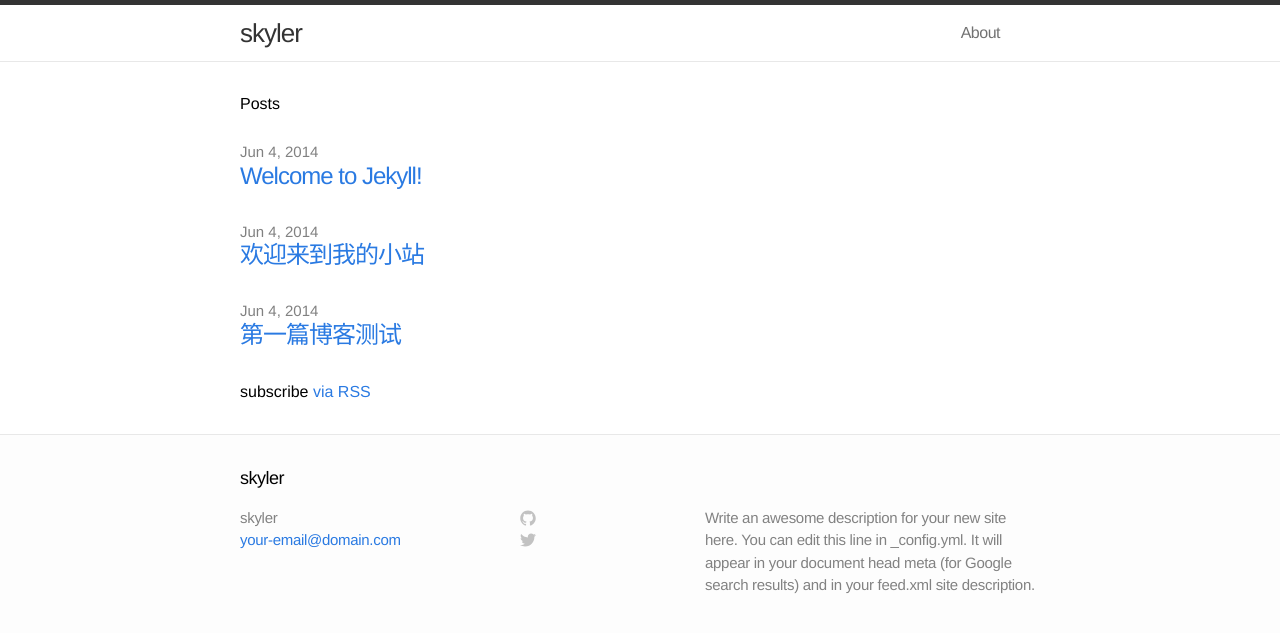
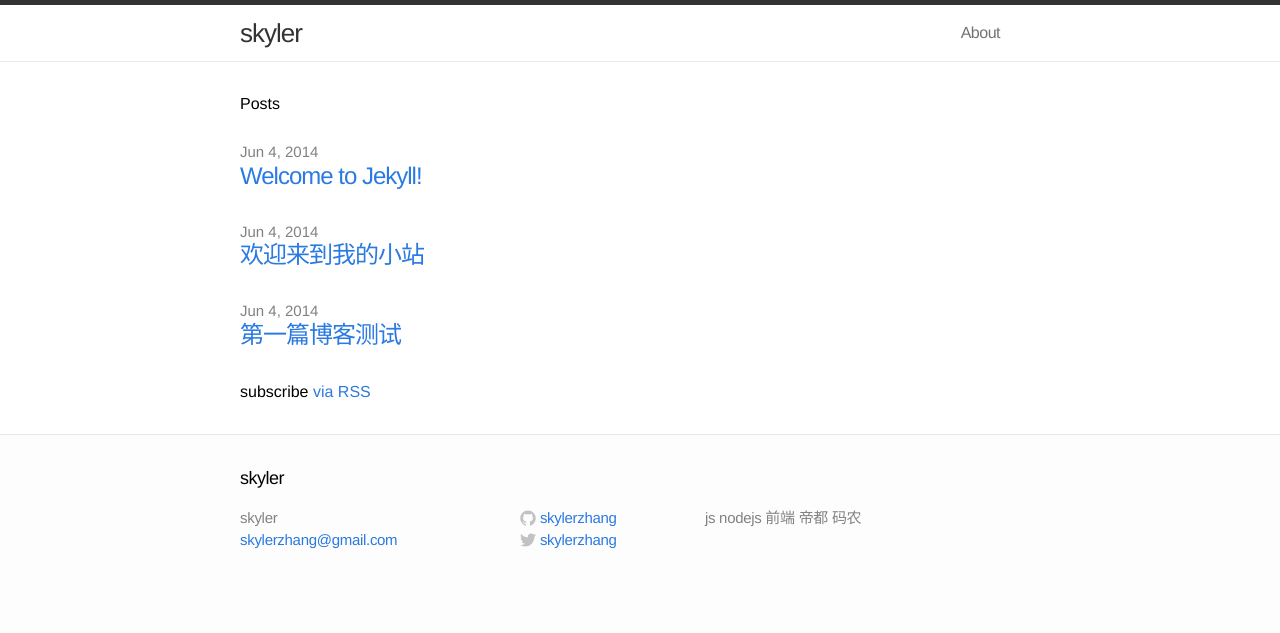
Before and after one commit to skylerzhang/skylerzhang.github.io, a Jekyll site: the page built from index.html, in a window 1280 px wide. Shown: the top 633 px of the page. Built offline with Jekyll 4.4.1, drawn with Linux system fonts in a browser that asks for light colours.

Commit message:
更新博客配置

```diff
--- a/_config.yml
+++ b/_config.yml
@@ -1,10 +1,10 @@
 # Site settings
 title: skyler
-email: your-email@domain.com
-description: "Write an awesome description for your new site here. You can edit this line in _config.yml. It will appear in your document head meta (for Google search results) and in your feed.xml site description."
+email: skylerzhang@gmail.com
+description: "js nodejs 前端 帝都 码农"
 baseurl: ""
-url: "http://yourdomain.com"
-
+url: "http://www.skylerzhang.com"
+username: skylerzhang
 # Build settings
 markdown: kramdown
 permalink: pretty
```
